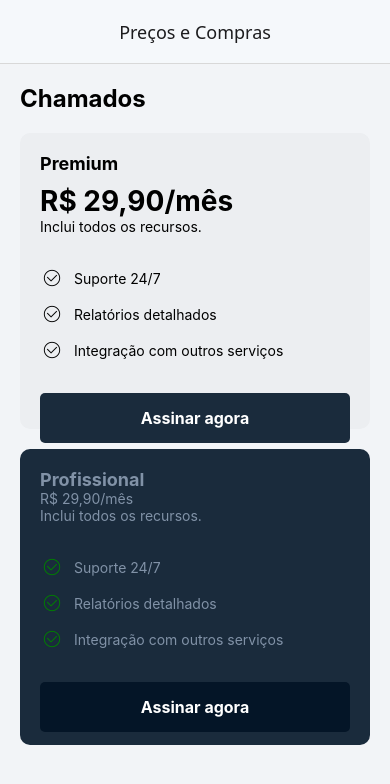
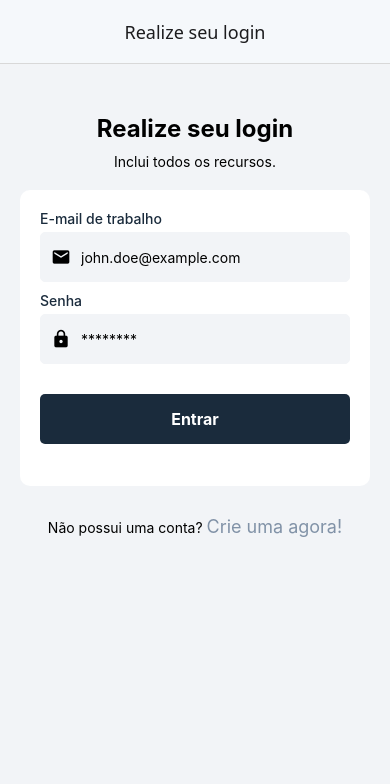
Before and after one commit to leonardoFernandesRonchi/gestor-chamados, a React Native app in the folder mobile/: screen /Login in a window 390 px wide. Shown: the top 784 px of the page. Built offline with nearby package versions, Linux system fonts and the light colour scheme.

Commit message:
criando tela de login

```diff
--- a/mobile/src/components/Input/Input.tsx
+++ b/mobile/src/components/Input/Input.tsx
@@ -1,25 +1,28 @@
-import {
-  StyleSheet,
-  View,
-  Text,
-  Pressable,
-  ViewStyle,
-  StyleProp,
-  TextInput,
-} from "react-native";
+import { StyleSheet, View, Text, TextInput } from "react-native";
+
 import Colors from "@src/constants/colors";
 
 type InputProps = {
+  icon?: React.ReactNode;
   label?: string;
   placeholder?: string;
   value?: string;
   onChangeText?: (text: string) => void;
 };
 
-const Input = ({ label, placeholder, value, onChangeText }: InputProps) => {
+const Input = ({
+  icon,
+  label,
+  placeholder,
+  value,
+  onChangeText,
+}: InputProps) => {
   return (
     <View>
       {label && <Text style={styles.label}>{label}</Text>}
+
+      <View style={styles.inputContainer}>
+        {icon && <View style={styles.icon}>{icon}</View>}
 
         <TextInput
           placeholder={placeholder}
@@ -27,6 +30,7 @@ const Input = ({ label, placeholder, value, onChangeText }: InputProps) => {
           onChangeText={onChangeText}
           style={styles.input}
         />
+      </View>
     </View>
   );
 };
@@ -38,16 +42,26 @@ const styles = StyleSheet.create({
     fontWeight: "500",
     color: Colors.primary,
   },
-  input: {
+  inputContainer: {
+    flexDirection: "row",
+    alignItems: "center",
     width: "100%",
     height: 50,
-    padding: 10,
+    paddingHorizontal: 10,
     borderWidth: 1,
     borderColor: Colors.inputColor,
     backgroundColor: Colors.inputColor,
     borderRadius: 5,
     marginBottom: 10,
   },
+  icon: {
+    marginRight: 10,
+  },
+  input: {
+    flex: 1,
+    height: "100%",
+    padding: 0,
+  },
 });
 
 export default Input;
--- a/mobile/src/navigation/AppRoutes.tsx
+++ b/mobile/src/navigation/AppRoutes.tsx
@@ -4,17 +4,30 @@ import { Colors } from "@src/constants";
 
 export type AppRoutesProps = {
   Home: undefined;
+  Login: undefined;
   CreateAccount: undefined;
   CreateAccountPartTwo: undefined;
 
   navigate: () => void;
 };
 
-import { CreateAccount, CreateAccountPartTwo, Home } from "@src/screens";
+import { CreateAccount, CreateAccountPartTwo, Home, Login } from "@src/screens";
 const AppRoutes = () => {
   const Stack = createNativeStackNavigator();
   return (
-    <Stack.Navigator>
+    <Stack.Navigator initialRouteName="Login">
+      <Stack.Screen
+        name="Login"
+        component={Login}
+        options={{
+          title: "Realize seu login",
+          headerStyle: {
+            backgroundColor: Colors.backgroundNavbar,
+          },
+          headerTitleAlign: "center",
+        }}
+      />
+
       <Stack.Screen
         name="Home"
         component={Home}
--- /dev/null
+++ b/mobile/src/screens/Login/Login.tsx
@@ -0,0 +1,99 @@
+import { StyleSheet, View, Text } from "react-native";
+
+import Colors from "@src/constants/colors";
+import { Card, Button, Input } from "@src/components";
+import EvilIcons from "@expo/vector-icons/EvilIcons";
+import MaterialIcons from "@expo/vector-icons/MaterialIcons";
+
+import { useNavigation } from "@react-navigation/native";
+import { AppRoutesProps } from "@src/navigation/AppRoutes";
+import { NativeStackNavigationProp } from "@react-navigation/native-stack";
+
+const Login = () => {
+  type navigationProps = NativeStackNavigationProp<AppRoutesProps>;
+
+  const navigation = useNavigation<navigationProps>();
+
+  return (
+    <View style={styles.container}>
+      <View style={styles.containerText}>
+        <Text style={styles.title}>Realize seu login</Text>
+        <Text>Inclui todos os recursos.</Text>
+      </View>
+
+      <Card
+        style={{
+          height: "40%",
+          width: "100%",
+          padding: 20,
+          backgroundColor: Colors.white,
+        }}
+      >
+        <Input
+          icon={<MaterialIcons name="email" size={20} />}
+          label="E-mail de trabalho"
+          placeholder="john.doe@example.com"
+        />
+
+        <Input
+          icon={<MaterialIcons name="lock" size={20} />}
+          label="Senha"
+          placeholder="********"
+        />
+
+        <Button
+          text="Entrar"
+          onPressFunction={() => navigation.navigate("Home")}
+        />
+      </Card>
+
+      <View style={styles.containerText}>
+        <Text>
+          Não possui uma conta?{" "}
+          <Text
+            style={styles.textBlue}
+            onPress={() => navigation.navigate("Home")}
+          >
+            Crie uma agora!
+          </Text>
+        </Text>
+      </View>
+    </View>
+  );
+};
+
+const styles = StyleSheet.create({
+  container: {
+    flex: 1,
+    padding: 20,
+    backgroundColor: Colors.background,
+  },
+  containerText: {
+    marginTop: 30,
+    display: "flex",
+    alignItems: "center",
+    justifyContent: "center",
+    gap: 10,
+  },
+  containerIcon: {
+    display: "flex",
+    flexDirection: "row",
+    alignItems: "center",
+    gap: 10,
+  },
+  title: {
+    fontSize: 24,
+    fontWeight: "bold",
+  },
+  priceText: {
+    fontSize: 28,
+    fontWeight: "bold",
+    marginTop: 10,
+  },
+  textBlue: {
+    color: Colors.textCardBlue,
+    fontSize: 18,
+  },
+});
+
+export default Login;
--- /dev/null
+++ b/mobile/src/screens/Login/index.ts
@@ -0,0 +1 @@
+export { default } from "./Login";
--- a/mobile/src/screens/index.ts
+++ b/mobile/src/screens/index.ts
@@ -1,3 +1,4 @@
 export { default as Home } from "./Home";
 export { default as CreateAccount } from "./CreateAccount";
 export { default as CreateAccountPartTwo } from "./CreateAccountPartTwo";
+export { default as Login } from "./Login";
--- a/mobile/src/theme/colors.ts
+++ /dev/null
@@ -1,5 +0,0 @@
-const colors = {
-  primary: "#191C1E",
-  backgroundPrimary: "#F2F4F7",
-  backgroundSecondary: "#FAFAFB",
-};
```
Also changed, not shown: mobile/src/constants/spacing.ts (added), mobile/src/constants/typography.ts (added), mobile/src/theme/index.ts (deleted), mobile/src/theme/spacing.ts (deleted), mobile/src/theme/typography.ts (deleted), 1 other file (tests, documents, lock files or other folders). Lines whose indentation alone changed are shown as unchanged.
